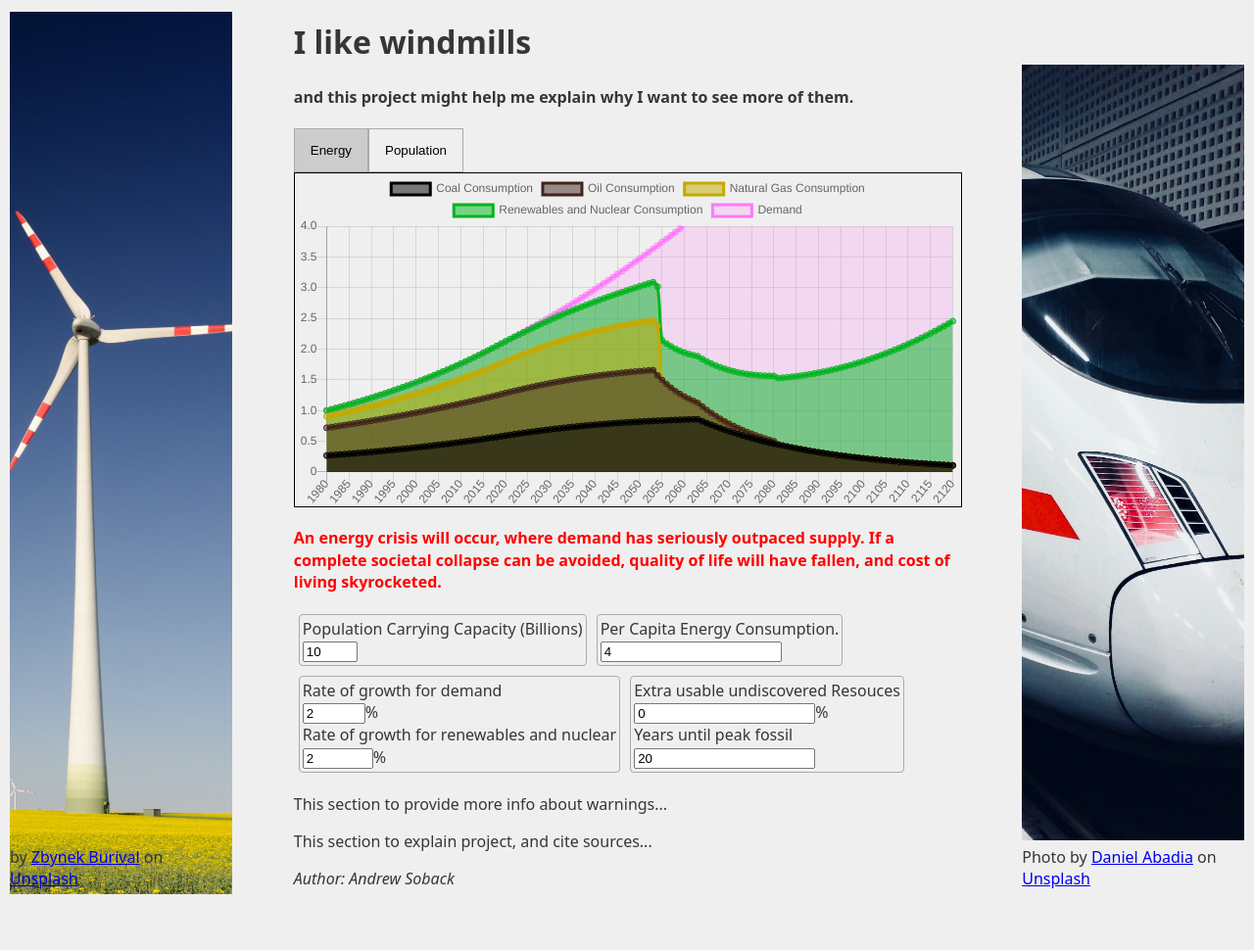
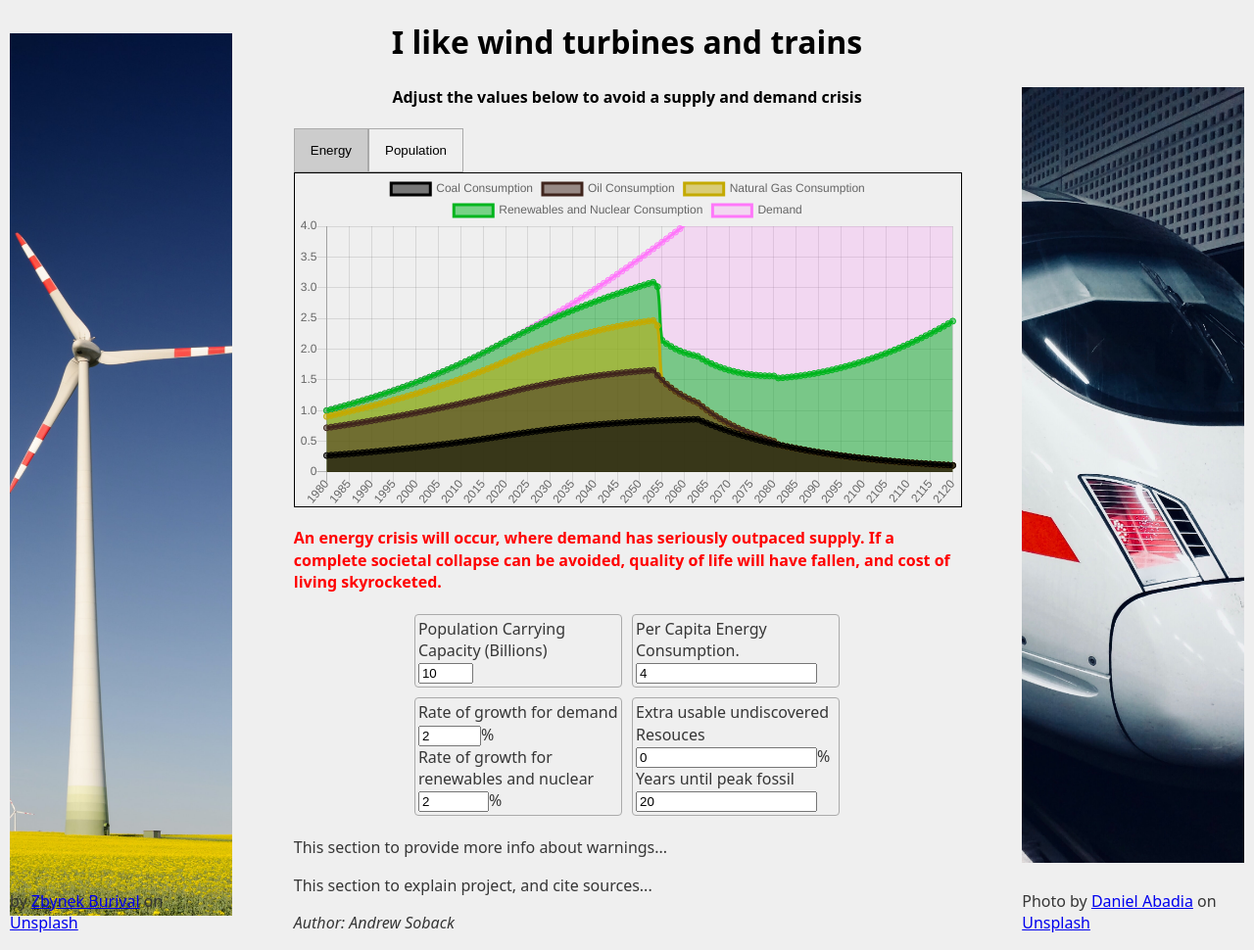
Before and after one commit to asoback/growth_scenarios, a website: page index.html in a window 1280 px wide. Shown: the whole page at 98% size. Before the commit the page ends 925 px from the top, so only its background shows below. Drawn offline with nearby package versions, Linux system fonts and the light colour scheme.

Commit message:
Improve style by centering things

```diff
--- a/index.html
+++ b/index.html
@@ -18,10 +18,10 @@
     </div>
     <div class="grid-column grid-column-center">
       <!--Title-->
-      <div>
+      <div class="title">
         <!--TODO-->
-        <h1>I like windmills</h1>
-        <h4>and this project might help me explain why I want to see more of them.</h4>
+        <h1>I like wind turbines and trains</h1>
+        <h4>Adjust the values below to avoid a supply and demand crisis</h4>
       </div>
 
       <!--Chart Section-->
--- a/style.css
+++ b/style.css
@@ -14,9 +14,19 @@ body {
   grid-template-columns: repeat(3, 1fr);
 }
 
+h1, h4 {
+  color: #010101;
+  font-weight: 600;
+}
+
+.title {
+  text-align: center;
+}
+
 .container {
   display: flex;
   margin: 0;
+  justify-content: center;
 }
 
 .grid-column {
@@ -70,7 +80,7 @@ body {
   border-radius: 4px;
   padding: 3px;
   margin: 5px;
-
+  width: 30%;
 }
 
 .form-group label {
```
